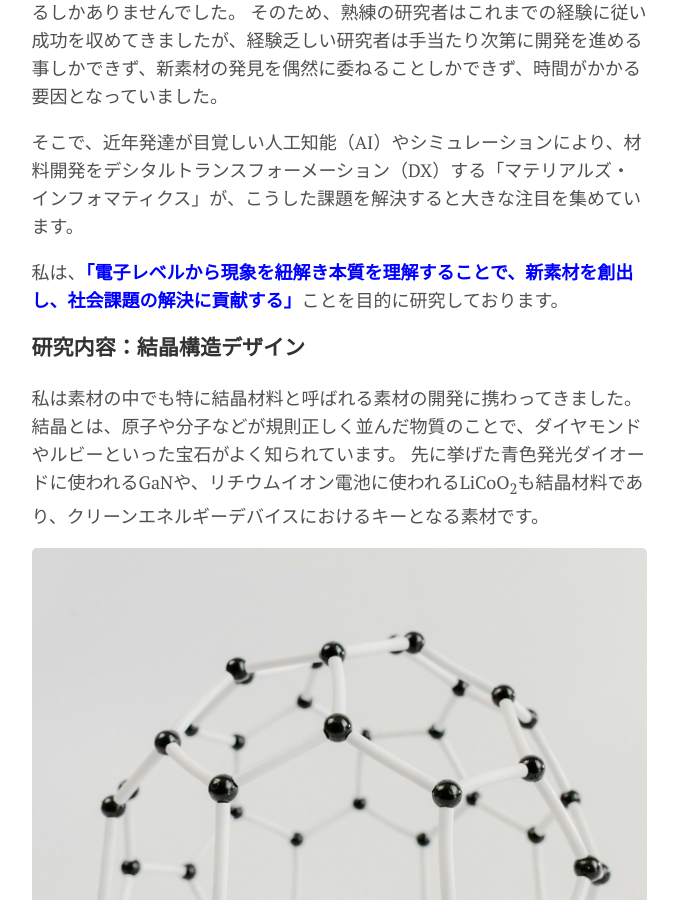
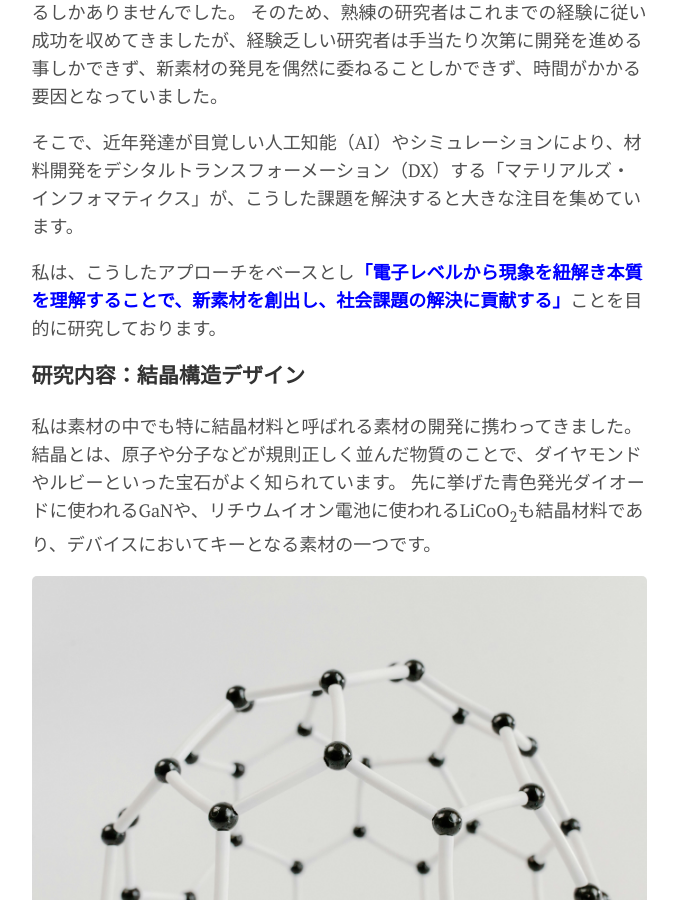
Before and after one commit to yokoyamatomoyasu/yokoyamatomoyasu.github.io, a Jekyll site: the page built from menu/research.md, in a window 1280 px wide and 900 px high, scrolled down 1361 px. Shown: the whole window, without its empty margins (301-979 px from the left). Built offline with Jekyll 4.4.1, drawn with Linux system fonts in a browser that asks for light colours.

Commit message:
GitHub pages site with Jekyll

```diff
--- a/menu/research.md
+++ b/menu/research.md
@@ -29,14 +29,14 @@ permalink: /research
 
 そこで、近年発達が目覚しい人工知能（AI）やシミュレーションにより、材料開発をデシタルトランスフォーメーション（DX）する「マテリアルズ・インフォマティクス」が、こうした課題を解決すると大きな注目を集めています。
 
-私は、**<font color="Blue">「電子レベルから現象を紐解き本質を理解することで、新素材を創出し、社会課題の解決に貢献する」</font>**ことを目的に研究しております。
+私は、こうしたアプローチをベースとし**<font color="Blue">「電子レベルから現象を紐解き本質を理解することで、新素材を創出し、社会課題の解決に貢献する」</font>**ことを目的に研究しております。
 
 
 ### 研究内容：結晶構造デザイン
 
 私は素材の中でも特に結晶材料と呼ばれる素材の開発に携わってきました。
 結晶とは、原子や分子などが規則正しく並んだ物質のことで、ダイヤモンドやルビーといった宝石がよく知られています。
-先に挙げた青色発光ダイオードに使われるGaNや、リチウムイオン電池に使われるLiCoO<sub>2</sub>も結晶材料であり、クリーンエネルギーデバイスにおけるキーとなる素材です。
+先に挙げた青色発光ダイオードに使われるGaNや、リチウムイオン電池に使われるLiCoO<sub>2</sub>も結晶材料であり、デバイスにおいてキーとなる素材の一つです。
 
 ![Figure](../assets/img/pexels-tara-winstead-7723393.jpg)
 
```
